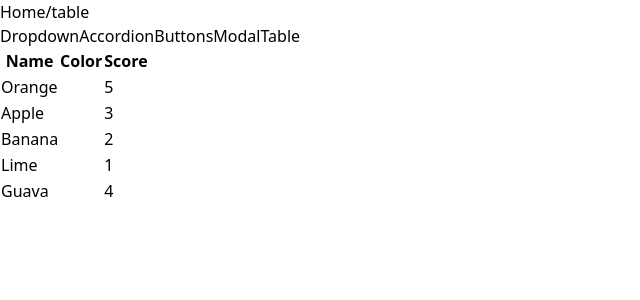
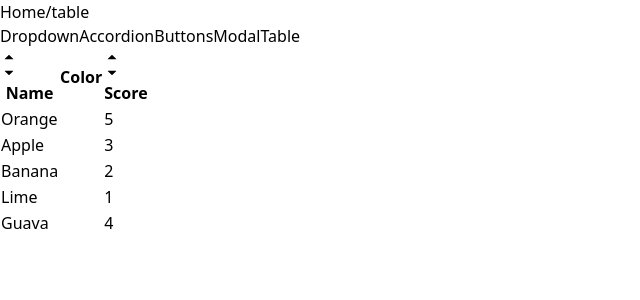
Before and after one commit to sparsh97/Learn_React_02, a React (Vite) app in the folder react-router-learn/: page /table in a window 1280 px wide. Shown: the top 300 px of the page, without its empty margins (0-640 px from the left). Built offline with nearby package versions, Linux system fonts and the light colour scheme.

Commit message:
added sorting feature on table

```diff
--- /dev/null
+++ b/react-router-learn/src/components/SortableTable.jsx
@@ -0,0 +1,97 @@
+import React, { useState } from "react";
+import Table from "./Table";
+import { GoTriangleDown, GoTriangleUp } from "react-icons/go";
+
+function SortableTable(props) {
+  const { config, data } = props;
+  const [sortOrder, setSortOrder] = useState(null);
+  const [sortBy, setSortBy] = useState(null);
+  const updatedConfig = config.map((column) => {
+    if (!column.sortValue) return column;
+    return {
+      ...column,
+      header: () => (
+        <th
+          className="cursor-pointer hover:bg-gray-200"
+          onClick={() => handleClick(column.label)}
+        >
+          <div className="flex items-center">
+            {getIcons(column.label, sortBy, sortOrder)}
+            {column.label}
+          </div>
+        </th>
+      ),
+    };
+  });
+  let sortedData = data;
+  if (sortedData && sortBy) {
+    const { sortValue } = config.find((column) => column.label === sortBy);
+    sortedData = [...data].sort((a, b) => {
+      const valueA = sortValue(a);
+      const valueB = sortValue(b);
+      const reverseOrder = sortOrder === "asc" ? 1 : -1;
+
+      if (typeof valueA === "string") {
+        return valueA.localeCompare(valueB) * reverseOrder;
+      } else {
+        return (valueA - valueB) * reverseOrder;
+      }
+    });
+  }
+
+  const handleClick = (label) => {
+    if (sortBy && label !== sortBy) {
+      setSortOrder('asc');
+      setSortBy(label);
+      return;
+    }
+    if (sortOrder === null) {
+      setSortOrder("asc");
+      setSortBy(label);
+    } else if (sortOrder === "asc") {
+      setSortOrder("desc");
+      setSortBy(label);
+    } else {
+      setSortOrder(null);
+      setSortBy(null);
+    }
+  };
+  return (
+    <div>
+      <Table {...props} data={sortedData} config={updatedConfig} />
+    </div>
+  );
+}
+
+function getIcons(label, sortBy, sortOrder) {
+  if (label !== sortBy) {
+    return (
+      <div>
+        <GoTriangleUp />
+        <GoTriangleDown />
+      </div>
+    );
+  }
+  if (sortOrder === "asc") {
+    return (
+      <div>
+        <GoTriangleUp />
+      </div>
+    );
+  } else if (sortOrder === "desc") {
+    return (
+      <div>
+        <GoTriangleDown />
+      </div>
+    );
+  } else {
+    return (
+      <div>
+        <GoTriangleUp />
+        <GoTriangleDown />
+      </div>
+    );
+  }
+}
+
+export default SortableTable;
--- a/react-router-learn/src/pages/TablePage.jsx
+++ b/react-router-learn/src/pages/TablePage.jsx
@@ -1,5 +1,6 @@
 import React from "react";
 import Table from "../components/Table";
+import SortableTable from "../components/SortableTable";
 
 function TablePage() {
   const data = [
@@ -11,12 +12,20 @@
   ];
 
   const config = [
-    { label: "Name", render: (fruit) => fruit.name },
+    {
+      label: "Name",
+      render: (fruit) => fruit.name,
+      sortValue: (fruit) => fruit.name
+    },
     {
       label: "Color",
       render: (fruit) => <div className={`p-2 m-2 ${fruit.color}`}></div>,
     },
-    { label: "Score", render: (fruit) => fruit.score, header: () => <th className="bg-red-500">Score</th> },
+    {
+      label: "Score",
+      render: (fruit) => fruit.score,
+      sortValue: (fruit) => fruit.score
+    },
   ];
 
   const keyFn = (item) => {
@@ -25,7 +34,8 @@
 
   return (
     <div>
-      <Table data={data} config={config} keyFn={keyFn}></Table>
+      {/* <Table data={data} config={config} keyFn={keyFn}></Table> */}
+      <SortableTable data={data} config={config} keyFn={keyFn}/>
     </div>
   );
 }
```
